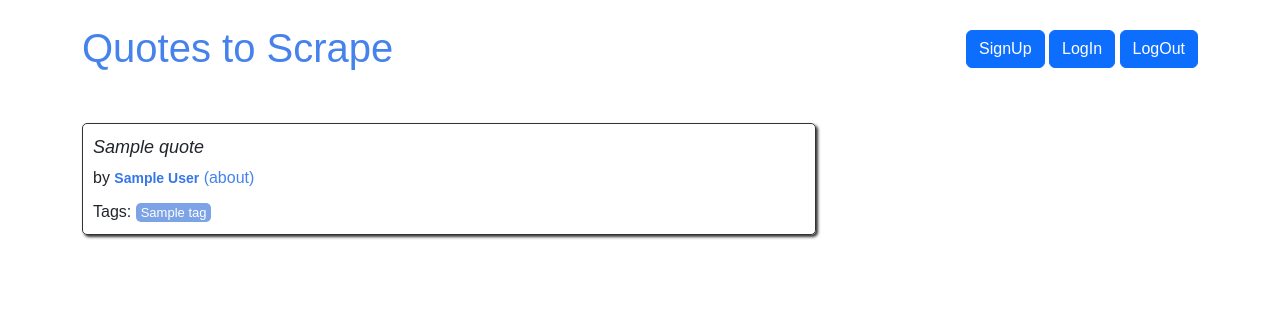
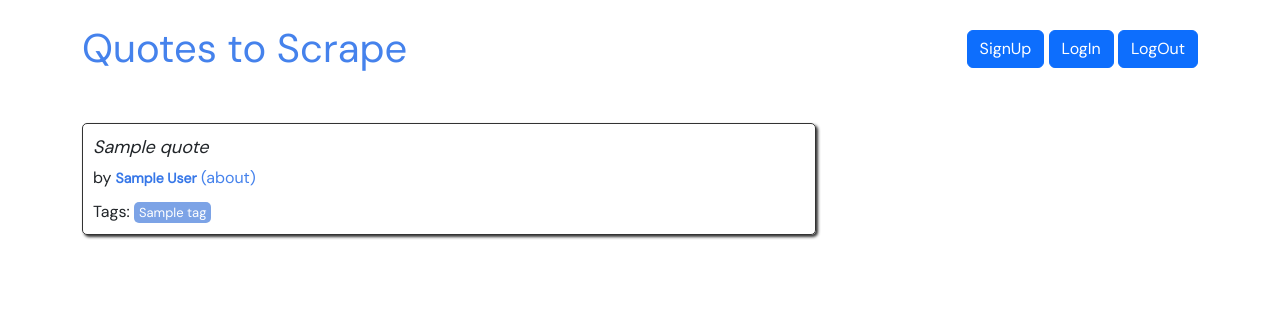
Before and after one commit to diixo/goit-web-django-hw, a Django app: template hw_project/quotes/templates/quotes/index.html in a window 1280 px wide. Shown: the top 316 px of the page. Run offline with Django 5.2, Linux system fonts and the light colour scheme; the template is opened without the code that fills it: most values are stand-ins (such as "Sample title", 1, 10 or a date in 2020); parts of the project's set-up code (start-up, migrations or seed data) failed here and were passed over.

Commit message:
applied font-family: DM Sans

```diff
--- a/hw_project/quotes/static/quotes/style.css
+++ b/hw_project/quotes/static/quotes/style.css
@@ -1,6 +1,7 @@
 body {
-    font-family: sans-serif;
+    /*font-family: sans-serif;*/
     /*font-family: 'Montserrat';*/
+    font-family: 'DM Sans';
 }
 
 h1, .h1, h2, .h2, h3, .h3 {
--- a/hw_project/quotes/templates/quotes/base.html
+++ b/hw_project/quotes/templates/quotes/base.html
@@ -8,6 +8,7 @@
        integrity="sha384-T3c6CoIi6uLrA9TneNEoa7RxnatzjcDSCmG1MXxSR1GAsXEV/Dwwykc2MPK8M2HN" crossorigin="anonymous">
 
     <link href='https://fonts.googleapis.com/css?family=Montserrat' rel='stylesheet'>
+    <link href='https://fonts.googleapis.com/css?family=DM Sans' rel='stylesheet'>
 
     {% load static %}
     <link rel="stylesheet" href="{% static 'quotes/style.css' %}">
```
